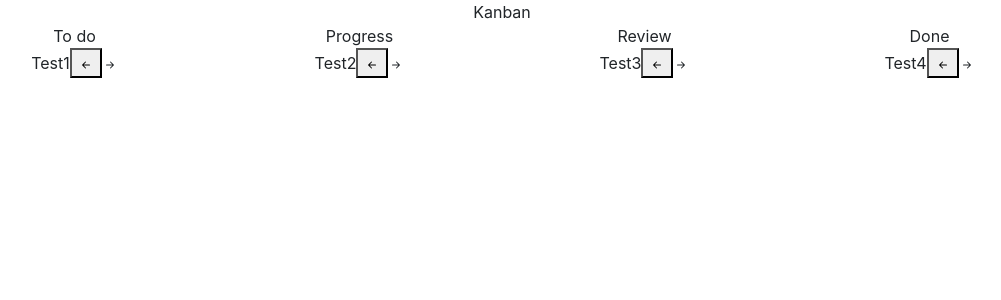
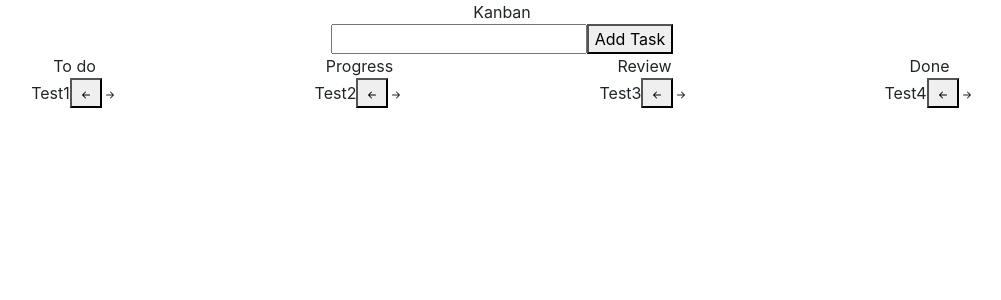
Before and after one commit to AlexeyIzhbulatov/MyKanban, a React (Create React App) app: page / in a window 1280 px wide. Shown: the top 300 px of the page, without its empty margins (138-1139 px from the left). Built offline with nearby package versions, Linux system fonts and the light colour scheme.

Commit message:
KanBan 1/4

```diff
--- a/src/App.js
+++ b/src/App.js
@@ -2,6 +2,7 @@ import React, {useState} from 'react';
 import './App.css';
 import ColumnTask from "./ColumnTask";
 import { v4 as uuidv4 } from 'uuid';
+import CreateTaskForm from "./CreateTaskForm";
 
 
 const initialTask = [
@@ -33,12 +34,20 @@ function App() {
         setTask(changeStatuses)
     }
 
+    const onCreateTask = (onCreateTask) => {
+      console.log(onCreateTask)
+        const updateCreateTaskForm = [...task];
+      updateCreateTaskForm.push({id: uuidv4(), name: onCreateTask, priority: 1, status: 'todo'})
+        setTask(updateCreateTaskForm)
+    }
+
 
 
   return (
     <div className="App">
         <div className="container">
             Kanban
+            <CreateTaskForm onCreateTask={onCreateTask}/>
             <div className="row">
                 <div className="col-sm">
                     To do
--- /dev/null
+++ b/src/CreateTaskForm.js
@@ -0,0 +1,25 @@
+import React, {useState} from 'react';
+import './App.css';
+
+
+
+
+function CreateTaskForm(props) {
+
+ const [createTaskForm, setCreateTaskForm] = useState('')
+
+ const addTask = () => {
+     props.onCreateTask(createTaskForm)
+     setCreateTaskForm('')
+ }
+
+
+  return (
+    <div className="createTaskForm">
+      <input type="text" value={createTaskForm} onChange={e => setCreateTaskForm(e.target.value)}/>
+      <button onClick={addTask}>Add Task</button>
+    </div>
+  );
+}
+
+export default CreateTaskForm;
```
